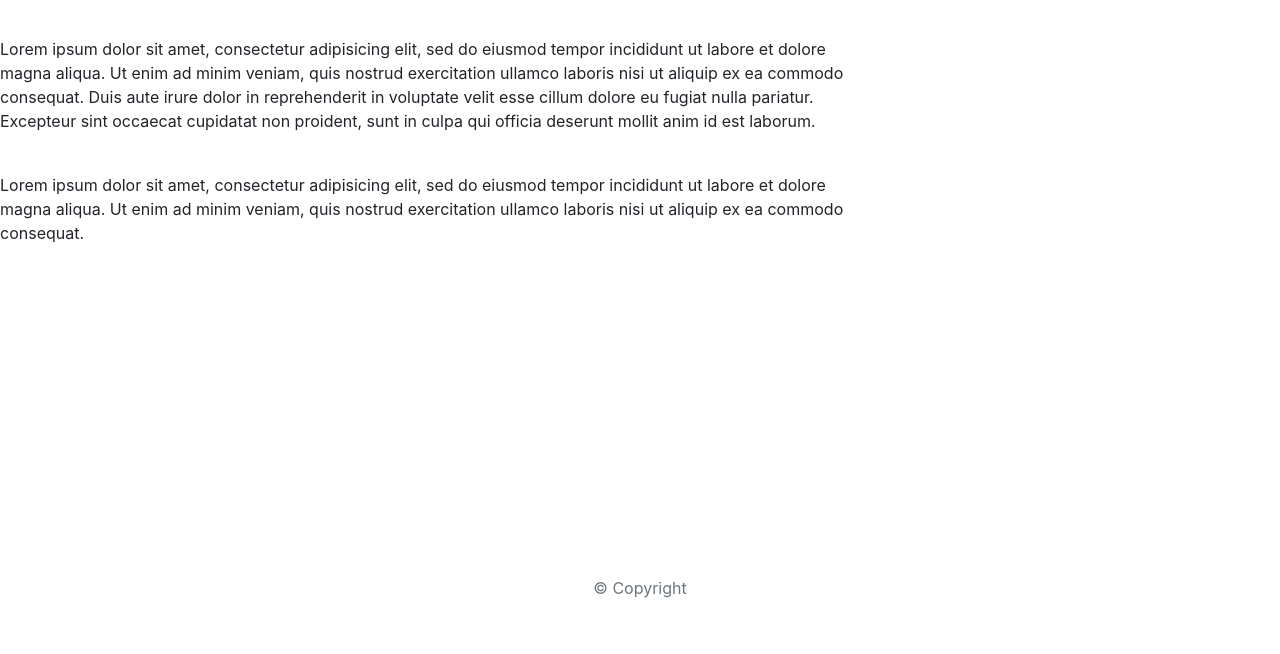
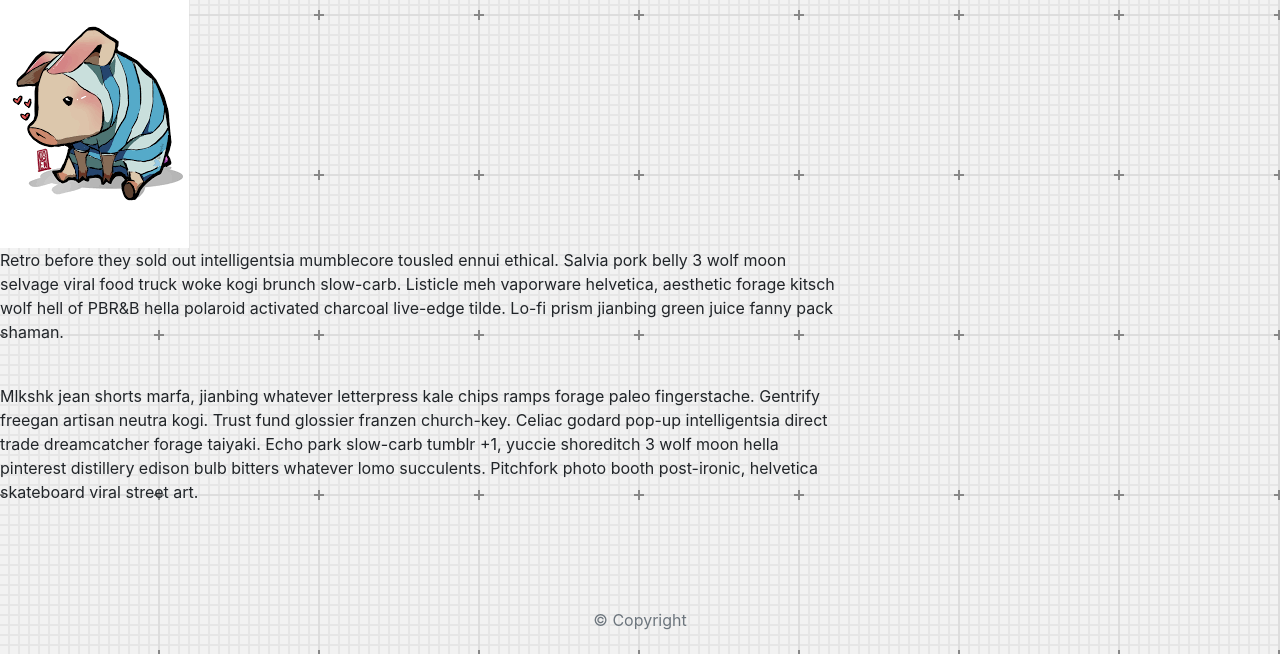
Before and after one commit to Zuprocj/Bootstrap-Portfolio, a plain HTML site: page index.html in a window 1280 px wide. Shown: the part 146-800 px from the top of the page. Drawn offline with nearby package versions, Linux system fonts and the light colour scheme.

Commit message:
added collapsible nav bar. changed background pattern. changed filler image. changed lorum to hipster lorem.

```diff
--- a/assets/css/styles.css
+++ b/assets/css/styles.css
@@ -1,5 +1,7 @@
 html,
-body { height: 100%; }
+body { height: 100%;
+  background: url("../images/graphy_@2X.png");
+}
 
 body {
   display: table;
--- a/index.html
+++ b/index.html
@@ -22,7 +22,7 @@
   <nav class="navbar navbar-expand-lg navbar-dark bg-dark page-row">
     <div class="container">
       <!-- Brand and toggle get grouped for better mobile display -->
-      <a class="navbar-brand" href="index.html" id="logo">Your name</a>
+      <a class="navbar-brand" href="index.html" id="logo">Jeff Corpuz</a>
       <button class="navbar-toggler" type="button" data-toggle="collapse" data-target="#navbarTogglerDemo01"
         aria-controls="navbarTogglerDemo01" aria-expanded="false" aria-label="Toggle navigation">
         <span class="navbar-toggler-icon"></span>
@@ -56,20 +56,20 @@
           <h1 class="block-header">About Me</h1>
           <hr />
           <img src="assets/images/filler.png" alt="" id="about-image" />
-          <p>Lorem ipsum dolor sit amet, consectetur adipisicing elit, sed do eiusmod tempor incididunt ut labore et
-            dolore
-            magna aliqua. Ut enim ad minim veniam, quis nostrud exercitation ullamco laboris nisi ut aliquip ex ea
-            commodo
-            consequat. Duis aute irure dolor in reprehenderit in voluptate velit esse cillum dolore eu fugiat nulla
-            pariatur.
-            Excepteur sint occaecat cupidatat non proident, sunt in culpa qui officia deserunt mollit anim id est
-            laborum.</p>
+          <p>Retro before they sold out intelligentsia mumblecore tousled ennui ethical. Salvia pork belly 3 wolf moon
+            selvage
+            viral food truck woke kogi brunch slow-carb. Listicle meh vaporware helvetica, aesthetic forage kitsch
+            wolf
+            hell of PBR&B hella polaroid activated charcoal live-edge tilde. Lo-fi prism jianbing green juice fanny
+            pack shaman.
+          </p>
           <br />
-          <p>Lorem ipsum dolor sit amet, consectetur adipisicing elit, sed do eiusmod tempor incididunt ut labore et
-            dolore
-            magna aliqua. Ut enim ad minim veniam, quis nostrud exercitation ullamco laboris nisi ut aliquip ex ea
-            commodo
-            consequat.
+          <p>Mlkshk jean shorts marfa, jianbing whatever letterpress kale chips ramps forage paleo fingerstache. Gentrify
+            freegan
+            artisan neutra kogi. Trust fund glossier franzen church-key. Celiac godard pop-up intelligentsia direct trade
+            dreamcatcher
+            forage taiyaki. Echo park slow-carb tumblr +1, yuccie shoreditch 3 wolf moon hella pinterest distillery edison
+            bulb bitters whatever lomo succulents. Pitchfork photo booth post-ironic, helvetica skateboard viral street art.
           </p>
         </article>
       </div>
```
Also changed, not shown: contact.html (+1 -1 lines), portfolio.html (+1 -1 lines), assets/images/filler.png (added), assets/images/graphy_@2X.png (added).
